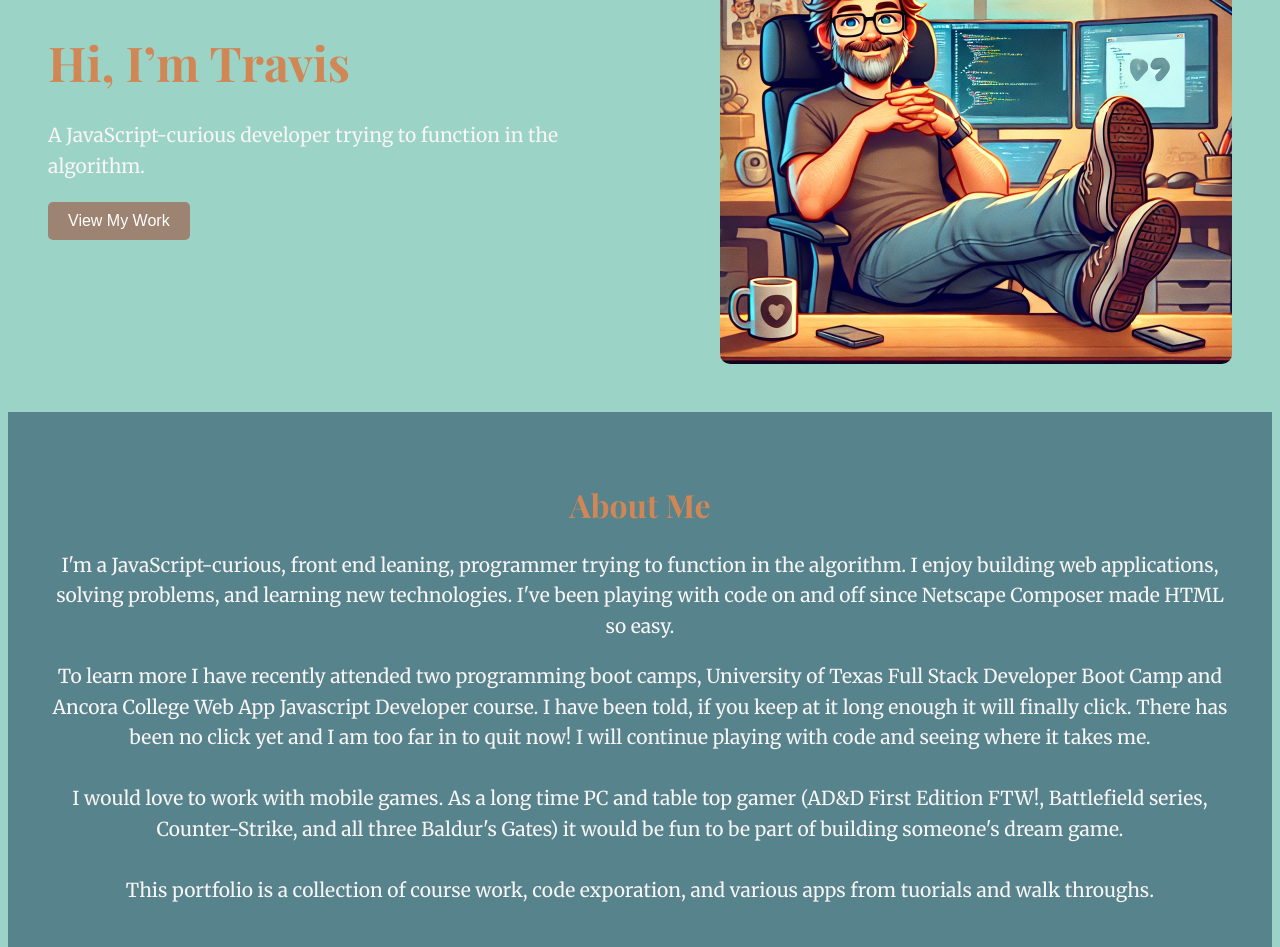
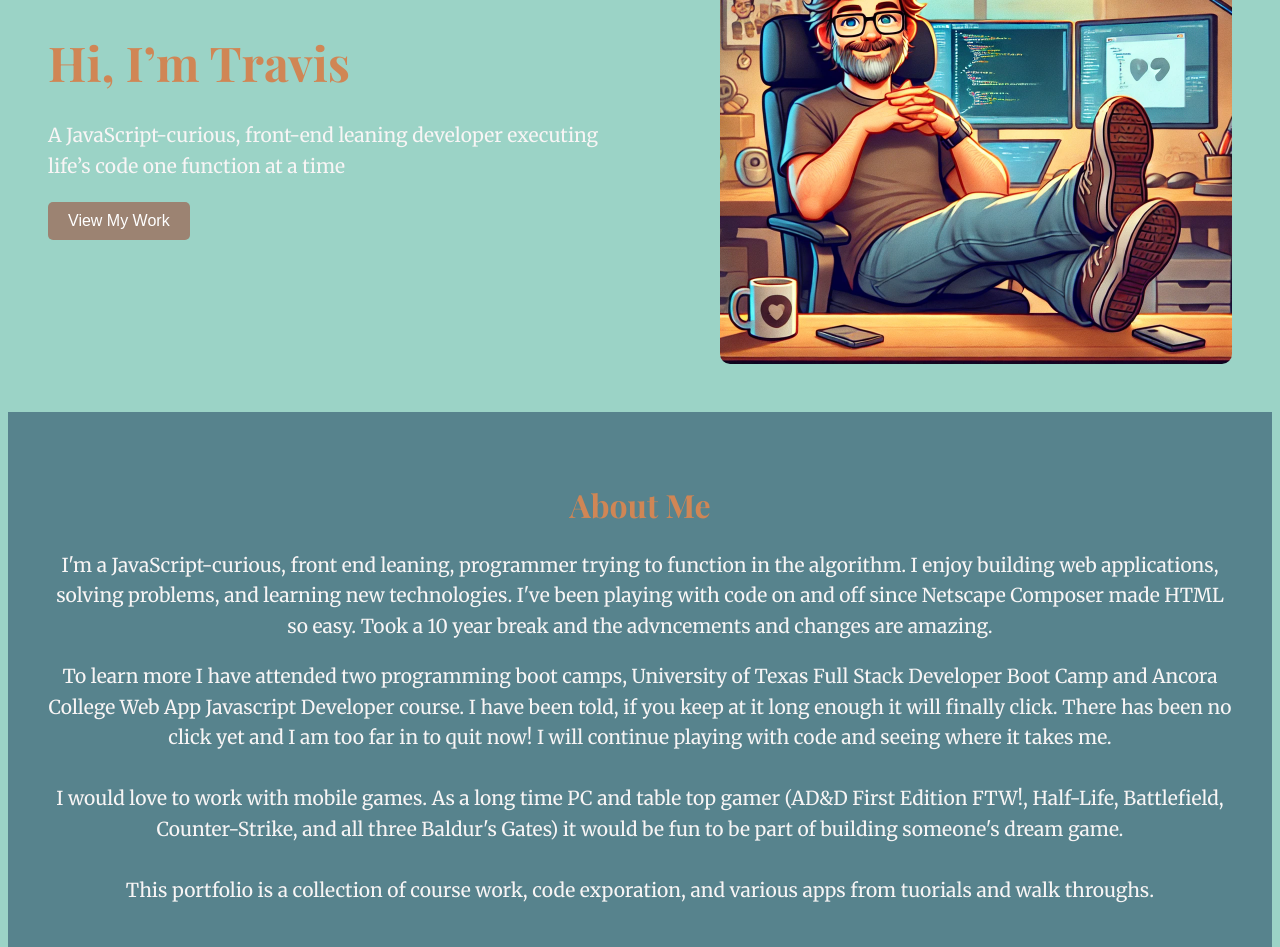
Before and after one commit to TravisSwift/react-portfolio-project, a React (Vite) app: page / in a window 1280 px wide. Shown: the part 360-1307 px from the top of the page. Built offline with nearby package versions, Linux system fonts and the light colour scheme.

Commit message:
updating

```diff
--- a/src/About.jsx
+++ b/src/About.jsx
@@ -9,13 +9,13 @@ export default function About() {
         I'm a JavaScript-curious, front end leaning, programmer trying to function in the algorithm.
         I enjoy building web applications, solving problems, and learning new technologies.
 
-        I've been playing with code on and off since Netscape Composer made HTML so easy.
+        I've been playing with code on and off since Netscape Composer made HTML so easy. Took a 10 year break and the advncements and changes are amazing.
 
-        <p>To learn more I have recently attended two programming boot camps, University of Texas Full Stack Developer Boot Camp and  Ancora College Web App Javascript Developer course.
+        <p>To learn more I have attended two programming boot camps, University of Texas Full Stack Developer Boot Camp and  Ancora College Web App Javascript Developer course.
 
             I have been told, if you keep at it long enough it will finally click. There has been no click yet and I am too far in to quit now! I will continue playing with code and seeing where it takes me.</p>
 
-            <p> I would love to work with mobile games. As a long time PC and table top gamer (AD&D First Edition FTW!, Battlefield series, Counter-Strike, and all three Baldur's Gates) it would be fun to be part of building someone's dream game.</p>
+            <p> I would love to work with mobile games. As a long time PC and table top gamer (AD&D First Edition FTW!, Half-Life, Battlefield, Counter-Strike, and all three Baldur's Gates) it would be fun to be part of building someone's dream game.</p>
 
             <p>This portfolio is a collection of course work, code exporation, and various apps from tuorials and walk throughs. </p>
       </p>
--- a/src/Hero.jsx
+++ b/src/Hero.jsx
@@ -7,7 +7,7 @@ export default function Hero() {
 <section id="home" className="hero">
   <div className="hero-content">
     <h1>Hi, I’m Travis</h1>
-    <p>A JavaScript-curious developer trying to function in the algorithm.</p>
+    <p>A JavaScript-curious, front-end leaning developer executing life’s code one function at a time</p>
     <a href="#projects">
       <button className="cta-button">View My Work</button>
     </a>
--- a/src/style.css
+++ b/src/style.css
@@ -116,9 +116,9 @@ button:hover {
   list-style-type: none;
   padding: 0;
   display: flex;
-  flex-wrap: wrap; /* Allow items to wrap to the next line */
+  flex-wrap: wrap;
   justify-content: center;
-  gap: 10px; /* Reduced gap for better spacing on smaller screens */
+  gap: 10px;
   max-width: 100%; /* Ensure the container doesn't overflow */
 }
 
@@ -128,8 +128,8 @@ button:hover {
   color: var(--text-color);
   border-radius: 5px;
   text-align: center;
-  max-width: 100px; /* Limit the width of each skill item */
-  flex: 1 1 auto; /* Allow items to shrink and grow as needed */
+  max-width: 100px;
+  flex: 1 1 auto;
 }
 
 
```
